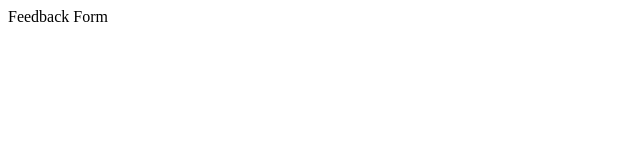
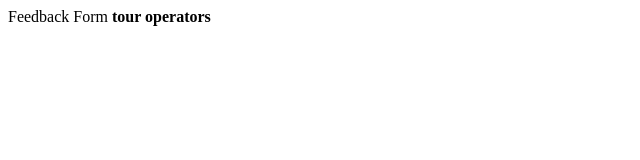
Before and after one commit to adildhar/explore_california, a plain HTML site: page feedback.html in a window 1280 px wide. Shown: the whole page, without its empty margins (0-640 px from the left). Drawn offline with Linux system fonts and the light colour scheme.

Commit message:
Add Tours to feedback form

```diff
--- a/feedback.html
+++ b/feedback.html
@@ -1,3 +1,4 @@
 <html>
 <head>Feedback Form</head>
+<b> tour operators</b>
 </html>
```
